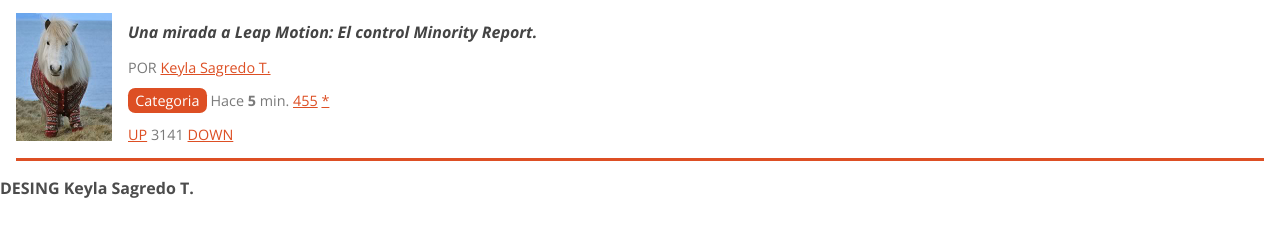
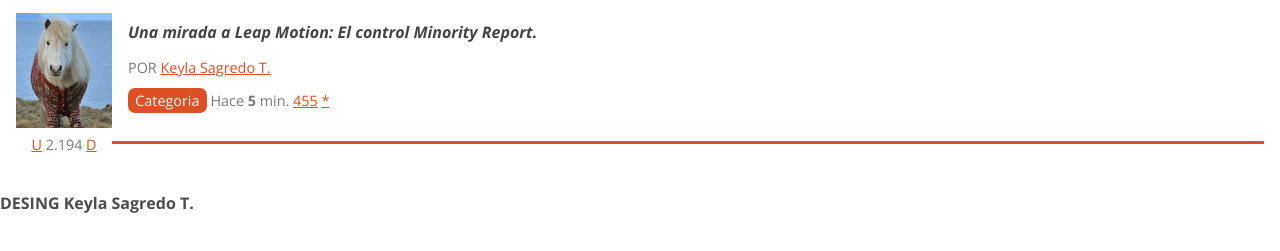
Before and after one commit to Ksagredo/Puls3, a plain HTML site: page index.html in a window 1280 px wide. Shown: the part 155-406 px from the top of the page. Drawn offline with nearby package versions, Linux system fonts and the light colour scheme.

Commit message:
Editando "Votación"

```diff
--- a/estilos.css
+++ b/estilos.css
@@ -123,6 +123,10 @@ nav #publicar_nav a
 {
 	background: white;
 	border-bottom: 3px #DD4F24 solid;
+	margin-bottom: 3em;
+	min-height: 128px;
+	position: relative;
+
 }
 
 #contenido .item p
@@ -166,3 +170,14 @@ nav #publicar_nav a
 	color: #444;
 	text-decoration: none;
 }
+
+#contenido .item .votacion
+{
+	background: white;
+	border-radius: 0 0 0.5em 0.5em;
+	margin: 3px 0 0 0;
+	padding: 0.5em 0;
+	position: absolute;
+	text-align: center;
+	width: 96px;
+}
--- a/index.html
+++ b/index.html
@@ -49,9 +49,9 @@
 				<a class="guardar_item" href="#">*</a>
 			</p>
 			<p class="votacion">
-				<a class="up" href="#">UP</a>
-				3141
-				<a class="down" href="#">DOWN</a>
+				<a class="up" href="#">U</a>
+				2.194
+				<a class="down" href="#">D</a>
 			</p>
 		</article>
 	</section>
```
